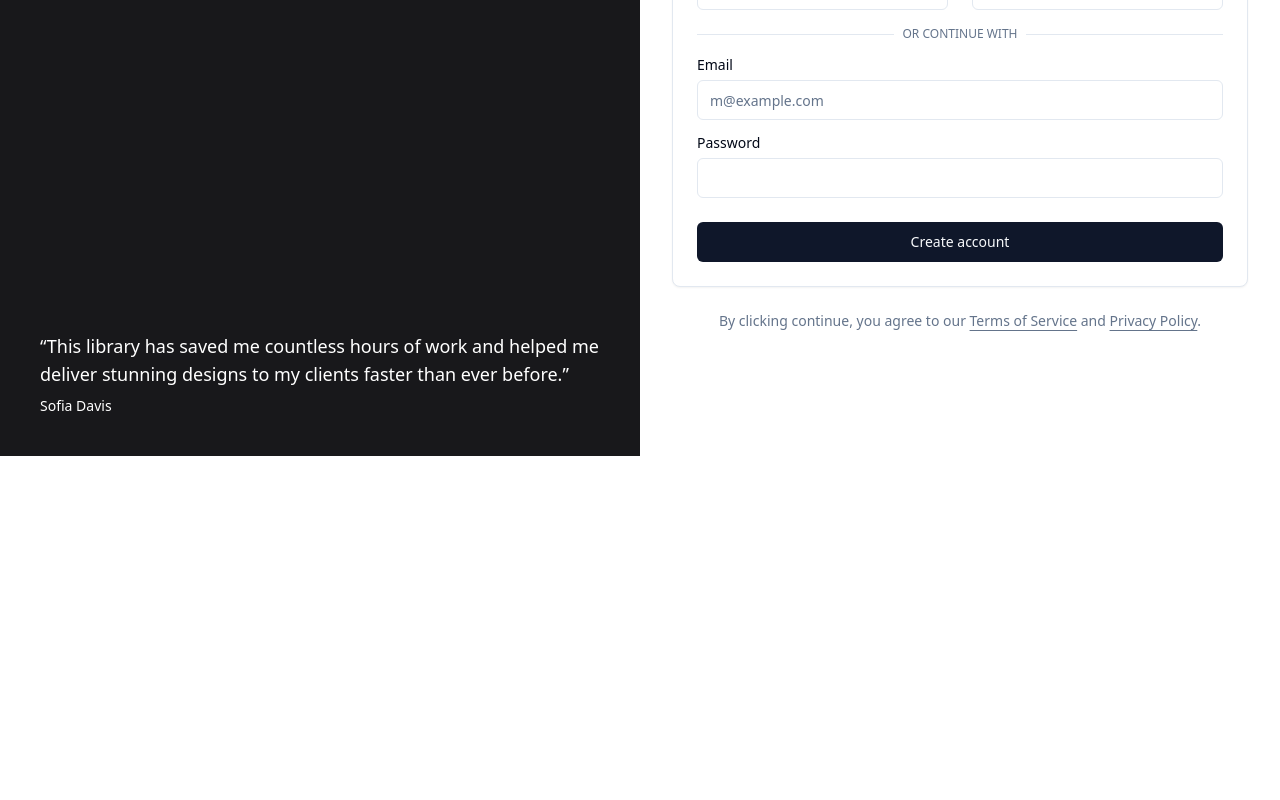
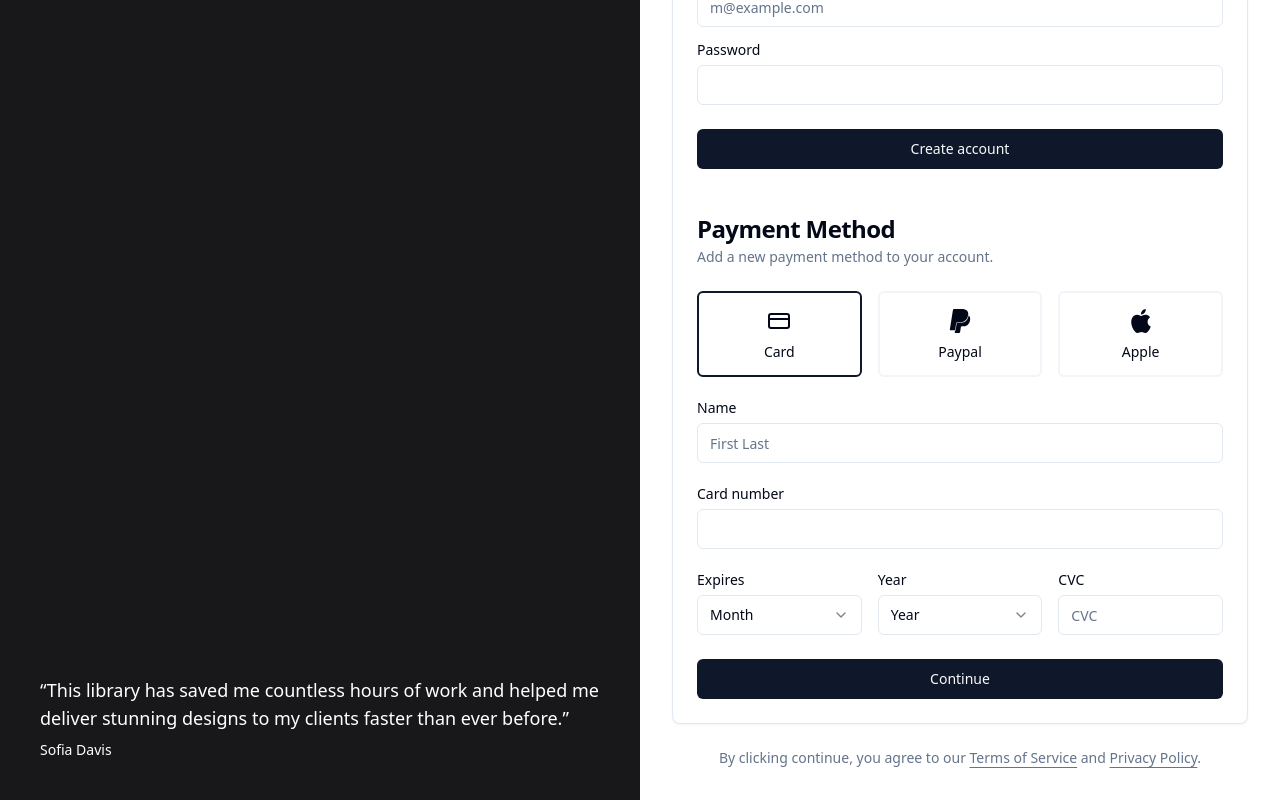
Before and after one commit to chowjiaming/cakecapital-payment-ui, a React (Vite) app: page / in a window 1280 px wide. Shown: the part 344-1144 px from the top of the page. Before the commit the page ends 800 px from the top, so only its background shows below. Built offline with nearby package versions, Linux system fonts and the light colour scheme.

Commit message:
test: add more mockup ui :test_tube:

```diff
--- a/src/App.tsx
+++ b/src/App.tsx
@@ -9,6 +9,14 @@ import {
 } from "@/components/ui/card";
 import {Input} from "@/components/ui/input";
 import {Label} from "@/components/ui/label";
+import {RadioGroup, RadioGroupItem} from "@/components/ui/radio-group";
+import {
+  Select,
+  SelectContent,
+  SelectItem,
+  SelectTrigger,
+  SelectValue,
+} from "@/components/ui/select";
 import {Icons} from "@/components/icons";
 
 import {cn} from "@/lib/utils";
@@ -55,8 +63,108 @@ function PaymentCard() {
       <CardFooter>
         <Button className="w-full">Create account</Button>
       </CardFooter>
+      <CardHeader>
+        <CardTitle>Payment Method</CardTitle>
+        <CardDescription>
+          Add a new payment method to your account.
+        </CardDescription>
+      </CardHeader>
+      <CardContent className="grid gap-6">
+        <RadioGroup defaultValue="card" className="grid grid-cols-3 gap-4">
+          <Label
+            htmlFor="card"
+            className="flex flex-col items-center justify-between rounded-md border-2 border-muted bg-popover p-4 hover:bg-accent hover:text-accent-foreground [&:has([data-state=checked])]:border-primary"
+          >
+            <RadioGroupItem value="card" id="card" className="sr-only" />
+            <svg
+              xmlns="http://www.w3.org/2000/svg"
+              viewBox="0 0 24 24"
+              fill="none"
+              stroke="currentColor"
+              strokeLinecap="round"
+              strokeLinejoin="round"
+              strokeWidth="2"
+              className="mb-3 h-6 w-6"
+            >
+              <rect width="20" height="14" x="2" y="5" rx="2" />
+              <path d="M2 10h20" />
+            </svg>
+            Card
+          </Label>
+          <Label
+            htmlFor="paypal"
+            className="flex flex-col items-center justify-between rounded-md border-2 border-muted bg-popover p-4 hover:bg-accent hover:text-accent-foreground [&:has([data-state=checked])]:border-primary"
+          >
+            <RadioGroupItem value="paypal" id="paypal" className="sr-only" />
+            <Icons.paypal className="mb-3 h-6 w-6" />
+            Paypal
+          </Label>
+          <Label
+            htmlFor="apple"
+            className="flex flex-col items-center justify-between rounded-md border-2 border-muted bg-popover p-4 hover:bg-accent hover:text-accent-foreground [&:has([data-state=checked])]:border-primary"
+          >
+            <RadioGroupItem value="apple" id="apple" className="sr-only" />
+            <Icons.apple className="mb-3 h-6 w-6" />
+            Apple
+          </Label>
+        </RadioGroup>
+        <div className="grid gap-2">
+          <Label htmlFor="name">Name</Label>
+          <Input id="name" placeholder="First Last" />
+        </div>
+        <div className="grid gap-2">
+          <Label htmlFor="number">Card number</Label>
+          <Input id="number" placeholder="" />
+        </div>
+        <div className="grid grid-cols-3 gap-4">
+          <div className="grid gap-2">
+            <Label htmlFor="month">Expires</Label>
+            <Select>
+              <SelectTrigger id="month">
+                <SelectValue placeholder="Month" />
+              </SelectTrigger>
+              <SelectContent>
+                <SelectItem value="1">January</SelectItem>
+                <SelectItem value="2">February</SelectItem>
+                <SelectItem value="3">March</SelectItem>
+                <SelectItem value="4">April</SelectItem>
+                <SelectItem value="5">May</SelectItem>
+                <SelectItem value="6">June</SelectItem>
+                <SelectItem value="7">July</SelectItem>
+                <SelectItem value="8">August</SelectItem>
+                <SelectItem value="9">September</SelectItem>
+                <SelectItem value="10">October</SelectItem>
+                <SelectItem value="11">November</SelectItem>
+                <SelectItem value="12">December</SelectItem>
+              </SelectContent>
+            </Select>
+          </div>
+          <div className="grid gap-2">
+            <Label htmlFor="year">Year</Label>
+            <Select>
+              <SelectTrigger id="year">
+                <SelectValue placeholder="Year" />
+              </SelectTrigger>
+              <SelectContent>
+                {Array.from({ length: 10 }, (_, i) => (
+                  <SelectItem key={i} value={`${new Date().getFullYear() + i}`}>
+                    {new Date().getFullYear() + i}
+                  </SelectItem>
+                ))}
+              </SelectContent>
+            </Select>
+          </div>
+          <div className="grid gap-2">
+            <Label htmlFor="cvc">CVC</Label>
+            <Input id="cvc" placeholder="CVC" />
+          </div>
+        </div>
+      </CardContent>
+      <CardFooter>
+        <Button className="w-full">Continue</Button>
+      </CardFooter>
     </Card>
-  )
+  );
 }
 
 export function App() {
@@ -130,14 +238,14 @@ export function App() {
             <p className="px-8 text-center text-sm text-muted-foreground">
               By clicking continue, you agree to our{" "}
               <a
-                href="/terms"
+                href="https://www.josephchow.dev"
                 className="underline underline-offset-4 hover:text-primary"
               >
                 Terms of Service
               </a>{" "}
               and{" "}
               <a
-                href="/privacy"
+                href="https://www.josephchow.dev"
                 className="underline underline-offset-4 hover:text-primary"
               >
                 Privacy Policy
--- a/src/components/ui/select.tsx
+++ b/src/components/ui/select.tsx
@@ -1,19 +1,20 @@
-import * as React from "react"
-import * as SelectPrimitive from "@radix-ui/react-select"
-import { Check, ChevronDown } from "lucide-react"
+import * as React from "react";
 
-import { cn } from "@/lib/utils"
+import * as SelectPrimitive from "@radix-ui/react-select";
+import {Check, ChevronDown} from "lucide-react";
 
-const Select = SelectPrimitive.Root
+import {cn} from "@/lib/utils";
 
-const SelectGroup = SelectPrimitive.Group
+const Select = SelectPrimitive.Root;
 
-const SelectValue = SelectPrimitive.Value
+const SelectGroup = SelectPrimitive.Group;
+
+const SelectValue = SelectPrimitive.Value;
 
 const SelectTrigger = React.forwardRef<
   React.ElementRef<typeof SelectPrimitive.Trigger>,
   React.ComponentPropsWithoutRef<typeof SelectPrimitive.Trigger>
->(({ className, children, ...props }, ref) => (
+>(({className, children, ...props}, ref) => (
   <SelectPrimitive.Trigger
     ref={ref}
     className={cn(
@@ -27,13 +28,13 @@ const SelectTrigger = React.forwardRef<
       <ChevronDown className="h-4 w-4 opacity-50" />
     </SelectPrimitive.Icon>
   </SelectPrimitive.Trigger>
-))
-SelectTrigger.displayName = SelectPrimitive.Trigger.displayName
+));
+SelectTrigger.displayName = SelectPrimitive.Trigger.displayName;
 
 const SelectContent = React.forwardRef<
   React.ElementRef<typeof SelectPrimitive.Content>,
   React.ComponentPropsWithoutRef<typeof SelectPrimitive.Content>
->(({ className, children, position = "popper", ...props }, ref) => (
+>(({className, children, position = "popper", ...props}, ref) => (
   <SelectPrimitive.Portal>
     <SelectPrimitive.Content
       ref={ref}
@@ -57,25 +58,25 @@ const SelectContent = React.forwardRef<
       </SelectPrimitive.Viewport>
     </SelectPrimitive.Content>
   </SelectPrimitive.Portal>
-))
-SelectContent.displayName = SelectPrimitive.Content.displayName
+));
+SelectContent.displayName = SelectPrimitive.Content.displayName;
 
 const SelectLabel = React.forwardRef<
   React.ElementRef<typeof SelectPrimitive.Label>,
   React.ComponentPropsWithoutRef<typeof SelectPrimitive.Label>
->(({ className, ...props }, ref) => (
+>(({className, ...props}, ref) => (
   <SelectPrimitive.Label
     ref={ref}
     className={cn("py-1.5 pl-8 pr-2 text-sm font-semibold", className)}
     {...props}
   />
-))
-SelectLabel.displayName = SelectPrimitive.Label.displayName
+));
+SelectLabel.displayName = SelectPrimitive.Label.displayName;
 
 const SelectItem = React.forwardRef<
   React.ElementRef<typeof SelectPrimitive.Item>,
   React.ComponentPropsWithoutRef<typeof SelectPrimitive.Item>
->(({ className, children, ...props }, ref) => (
+>(({className, children, ...props}, ref) => (
   <SelectPrimitive.Item
     ref={ref}
     className={cn(
@@ -92,20 +93,20 @@ const SelectItem = React.forwardRef<
 
     <SelectPrimitive.ItemText>{children}</SelectPrimitive.ItemText>
   </SelectPrimitive.Item>
-))
-SelectItem.displayName = SelectPrimitive.Item.displayName
+));
+SelectItem.displayName = SelectPrimitive.Item.displayName;
 
 const SelectSeparator = React.forwardRef<
   React.ElementRef<typeof SelectPrimitive.Separator>,
   React.ComponentPropsWithoutRef<typeof SelectPrimitive.Separator>
->(({ className, ...props }, ref) => (
+>(({className, ...props}, ref) => (
   <SelectPrimitive.Separator
     ref={ref}
     className={cn("-mx-1 my-1 h-px bg-muted", className)}
     {...props}
   />
-))
-SelectSeparator.displayName = SelectPrimitive.Separator.displayName
+));
+SelectSeparator.displayName = SelectPrimitive.Separator.displayName;
 
 export {
   Select,
@@ -116,4 +117,4 @@ export {
   SelectLabel,
   SelectItem,
   SelectSeparator,
-}
+};
```
Also changed, not shown: src/components/ui/radio-group.tsx (+14 -13 lines).
